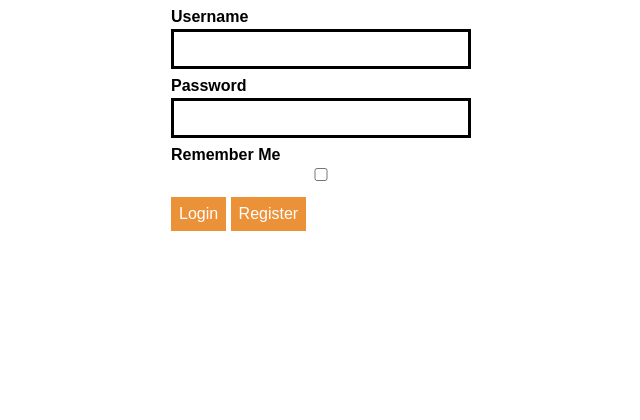
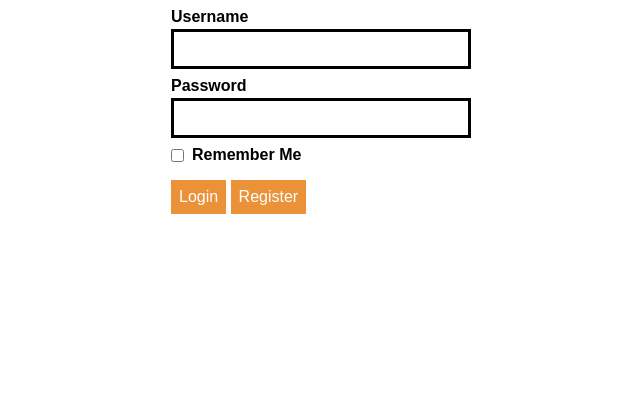
Before and after one commit to desmondsyu/legislation_mgmt_sys, a PHP site: page /public/login.php in a window 1280 px wide. Shown: the part 57-477 px from the top of the page, without its empty margins (319-959 px from the left). Run offline with PHP 8.4, Linux system fonts and the light colour scheme.

Commit message:
centralizing remember me checkbox

```diff
--- a/src/public/login.php
+++ b/src/public/login.php
@@ -72,8 +72,10 @@ if ($_SERVER['REQUEST_METHOD'] == 'POST') {
     <input type="text" name="username" value="<?php echo isset($_COOKIE['username']) ? htmlspecialchars($_COOKIE['username']) : ''; ?>" required />
     <label>Password</label>
     <input type="password" name="password" required />
-    <label>Remember Me</label>
-    <input type="checkbox" name="remember" />
+    <div class="remember-container">
+        <input type="checkbox" name="remember" />
+        <label>Remember Me</label>
+    </div>
     <div>
         <button type="submit">Login</button>
         <a href="register.php">
--- a/src/style/style.css
+++ b/src/style/style.css
@@ -325,3 +325,21 @@ table tbody tr td form input {
     margin: 0.5rem 0;
     border: white solid;
 }
+
+/* Login Page */
+/* Remember me container */
+.login-form .remember-container {
+    font-weight: bold;
+    display: flex;
+    align-items: center;
+    margin-top: 0.5rem;
+}
+
+.login-form .remember-container label {
+    margin: 0 0.5rem 0 0.5rem;
+    font-weight: bold;
+}
+
+.login-form .remember-container input[type="checkbox"] {
+    margin: 0;
+}
```
